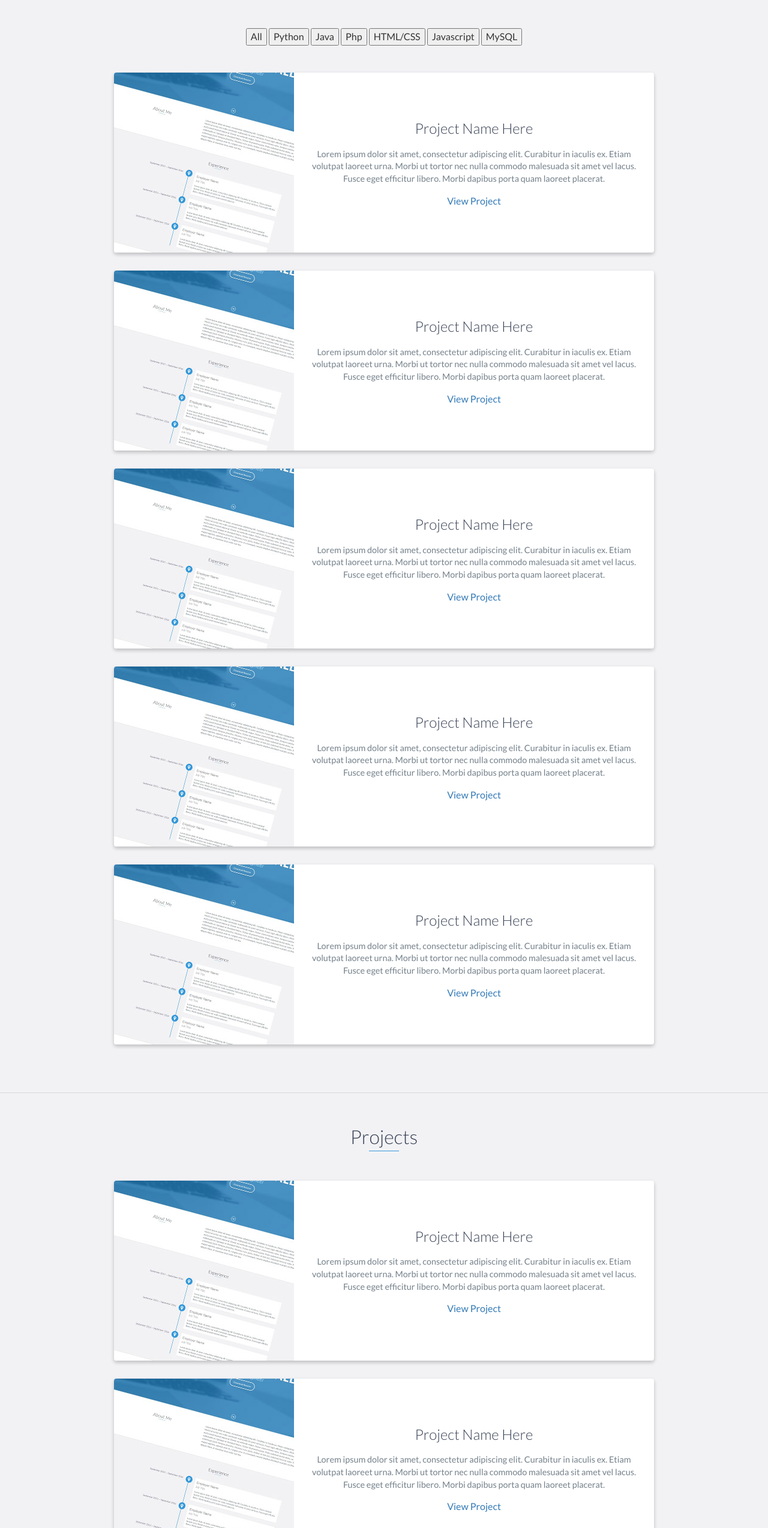
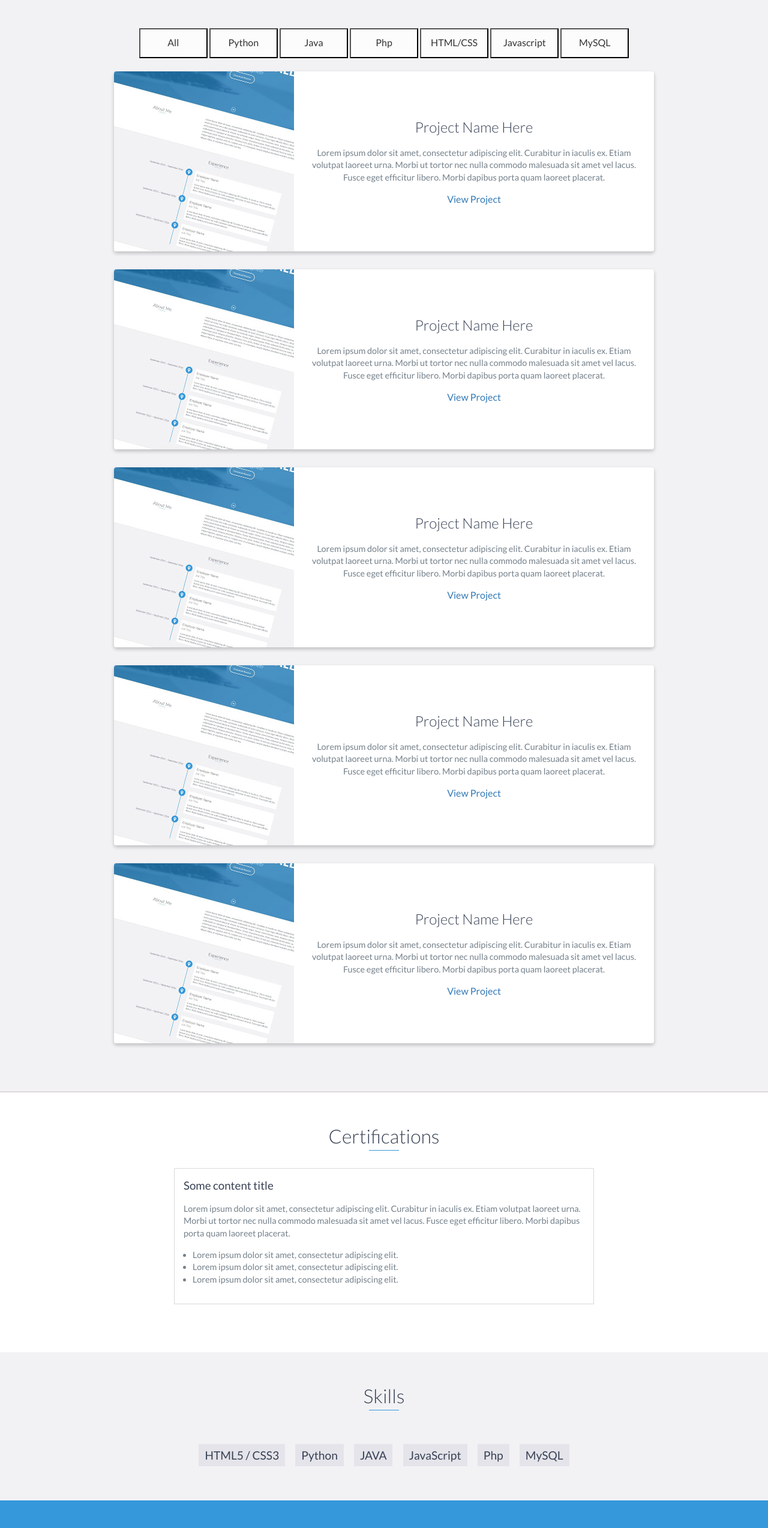
Before and after one commit to angelovg624/angelovg624.github.io, a website: page index.html in a window 1280 px wide. Shown: the part 2561-5108 px from the top of the page at 60% size. Drawn offline with nearby package versions, Linux system fonts and the light colour scheme.

Commit message:
filter with design

```diff
--- a/index.html
+++ b/index.html
@@ -157,14 +157,14 @@
     <div id="projects" class="background-alt">
         <h2 class="heading">Projects</h2>
         <div class="container toolbar mb2 mt2">
-          <button class="btn fil-cat" href="" data-rel="all">All</button>
-          <button class="btn fil-cat" data-rel="python">Python</button>
-          <button class="btn fil-cat" data-rel="java">Java</button>
-          <button class="btn fil-cat" data-rel="php">Php</button>
-          <button class="btn fil-cat" data-rel="html">HTML/CSS</button>
-          <button class="btn fil-cat" data-rel="js">Javascript</button>
-          <button class="btn fil-cat" data-rel="mysql">MySQL</button>
-        </div><br><br>
+          <button class="btn fil-cat btn-av" href="" data-rel="all">All</button>
+          <button class="btn fil-cat btn-av" data-rel="python">Python</button>
+          <button class="btn fil-cat btn-av" data-rel="java">Java</button>
+          <button class="btn fil-cat btn-av" data-rel="php">Php</button>
+          <button class="btn fil-cat btn-av" data-rel="html">HTML/CSS</button>
+          <button class="btn fil-cat btn-av" data-rel="js">Javascript</button>
+          <button class="btn fil-cat btn-av" data-rel="mysql">MySQL</button>
+        </div><br>
         <div style="clear:both;"></div>
 <div id="portfolio">
   <div class="tile scale-anm python mysql all">
@@ -263,44 +263,7 @@
 
     <!-- End testing -->
 
-    <div id="projects" class="background-alt">
-        <h2 class="heading">Projects</h2>
-        <div class="container">
-            <div class="row">
-                <div class="project shadow-large">
-                    <div class="project-image">
-                        <img src="images/project.jpg" />
-                    </div>
-                    <!-- End .project-image -->
-                    <div class="project-info">
-                        <h3>Project Name Here</h3>
-                        <p>
-                            Lorem ipsum dolor sit amet, consectetur adipiscing elit. Curabitur in iaculis ex. Etiam volutpat laoreet urna. Morbi ut tortor nec nulla commodo malesuada sit amet vel lacus. Fusce eget efficitur libero. Morbi dapibus porta quam laoreet placerat.
-                        </p>
-                        <a href="#">View Project</a>
-                    </div>
-                    <!-- End .project-info -->
-                </div>
-                <!-- End .project -->
 
-                <div class="project shadow-large">
-                    <div class="project-image">
-                        <img src="images/project.jpg" />
-                    </div>
-                    <!-- End .project-image -->
-                    <div class="project-info">
-                        <h3>Project Name Here</h3>
-                        <p>
-                            Lorem ipsum dolor sit amet, consectetur adipiscing elit. Curabitur in iaculis ex. Etiam volutpat laoreet urna. Morbi ut tortor nec nulla commodo malesuada sit amet vel lacus. Fusce eget efficitur libero. Morbi dapibus porta quam laoreet placerat.
-                        </p>
-                        <a href="#">View Project</a>
-                    </div>
-                    <!-- End .project-info -->
-                </div>
-                <!-- End .project -->
-            </div>
-        </div>
-    </div>
     <!-- End #projects -->
     <div id="Certifications" class="optional-section ">
         <h2 class="heading">Certifications</h2>
```
Also changed, not shown: css/styles.css.
